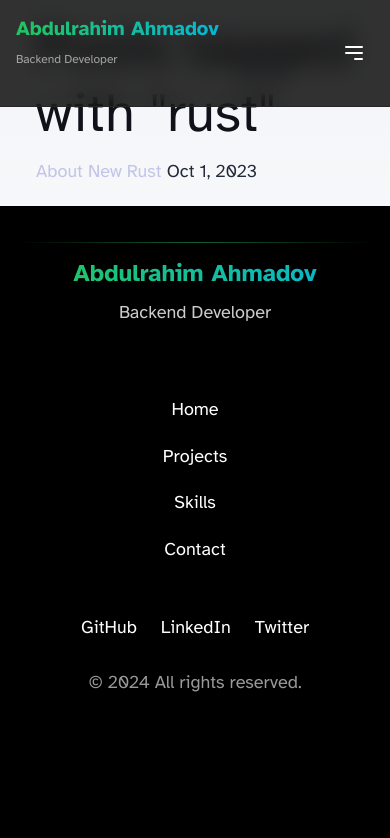
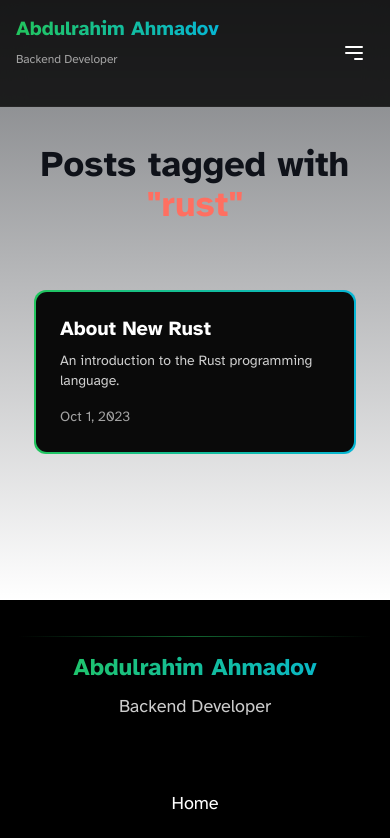
Before and after one commit to ebdurrehm/ahmadov.tech, an Astro site: page /tags/rust in a window 390 px wide. Shown: the top 838 px of the page. Built offline with nearby package versions, Linux system fonts and the light colour scheme; Astro itself is replaced by a stand-in of ours; some packages are replaced by stand-ins of ours.

Commit message:
Enhance tag page layout with improved styling, responsive design, and dynamic post display

```diff
--- a/src/pages/tags/[tag].astro
+++ b/src/pages/tags/[tag].astro
@@ -6,21 +6,14 @@
 import { SITE_TITLE, SITE_DESCRIPTION } from '../../consts';
 import FormattedDate from '../../components/FormattedDate.astro';
 
-// Define the getStaticPaths function
-export async function getStaticPaths(): Promise<{ params: { tag: string } }[]> {
+export async function getStaticPaths() {
     const posts = await getCollection('blog');
     const tags = [...new Set(posts.flatMap(post => post.data.tags))];
     return tags.map(tag => ({ params: { tag } }));
 }
 
-
-// Extract the tag parameter from Astro.params
 const { tag } = Astro.params;
-
-// Fetch all blog posts
 const posts = await getCollection('blog');
-
-// Filter posts by the tag parameter
 const filteredPosts = posts.filter(post => post.data.tags?.includes(tag));
 ---
 
@@ -29,18 +22,44 @@
     <head>
         <BaseHead title={`Posts tagged with "${tag}"`} description={SITE_DESCRIPTION} />
     </head>
-  <body>
+    <body class="bg-[#0a0a0a] text-white">
         <Header />
-    <main>
-      <h1>Posts tagged with "{tag}"</h1>
-      <ul>
+        <main class="container mx-auto px-4">
+            <div class="max-w-4xl mx-auto py-32">
+                <h1 class="text-4xl md:text-5xl font-bold text-center mb-16">
+                    Posts tagged with
+                    <span class="text-[#ff6f61]">"{tag}"</span>
+                </h1>
+
+                <div class="grid grid-cols-1 md:grid-cols-2 lg:grid-cols-3 gap-8">
                     {filteredPosts.map((post) => (
-          <li>
-            <a href={`/blog/${post.id}/`}>{post.data.title}</a>
+                        <a href={`/blog/${post.id}/`}
+                           class="group relative p-0.5 rounded-xl bg-gradient-to-r from-green-500 to-cyan-500 overflow-hidden">
+                            <div class="relative h-full p-6 rounded-[11px] bg-[#0a0a0a]">
+                                {post.data.heroImage && (
+                                    <div class="relative h-48 mb-4 rounded-lg overflow-hidden">
+                                        <img
+                                            src={post.data.heroImage}
+                                            alt=""
+                                            class="absolute inset-0 w-full h-full object-cover group-hover:scale-105 transition-transform duration-300"
+                                        />
+                                        <div class="absolute inset-0 bg-gradient-to-t from-[#0a0a0a] via-[#0a0a0a]/50 to-transparent"></div>
+                                    </div>
+                                )}
+                                <h2 class="text-xl font-semibold mb-2 text-white group-hover:text-green-500 transition-colors">
+                                    {post.data.title}
+                                </h2>
+                                <p class="text-sm text-white/80 mb-4">
+                                    {post.data.description}
+                                </p>
+                                <div class="text-sm text-neutral-400">
                                     <FormattedDate date={new Date(post.data.pubDate)} />
-          </li>
+                                </div>
+                            </div>
+                        </a>
                     ))}
-      </ul>
+                </div>
+            </div>
         </main>
         <Footer />
     </body>
```
Lines whose indentation alone changed are shown as unchanged.
